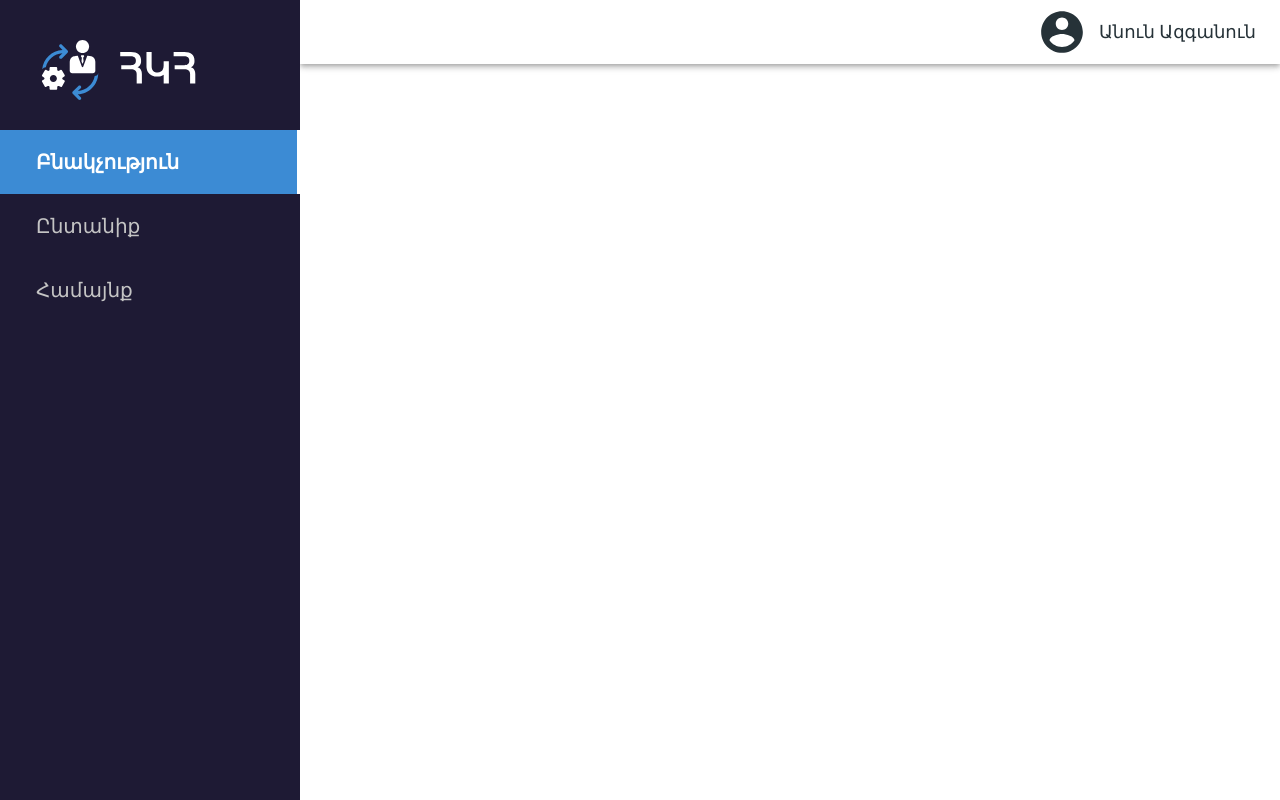
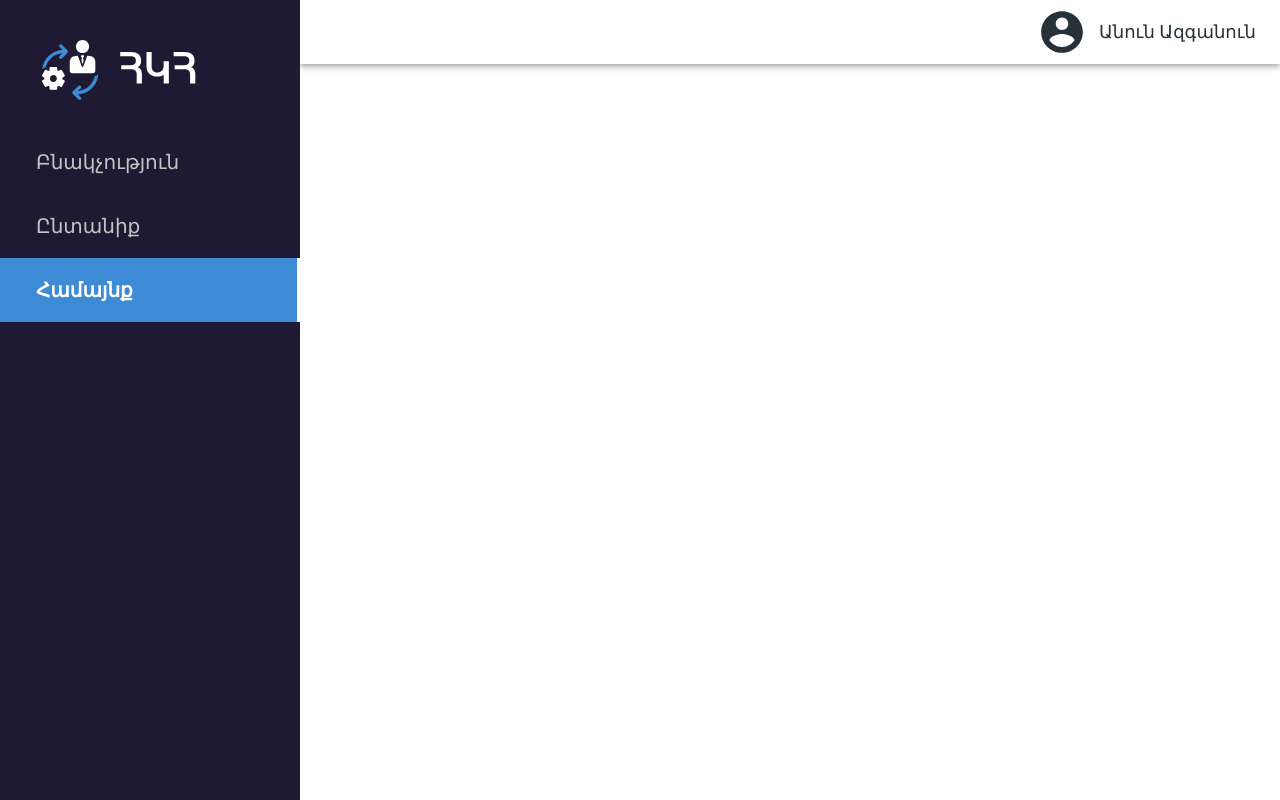
Before and after one commit to gov-artsakh-am/mmip, a React app in the folder frontend/: page /community in a window 1280 px wide. Built offline with nearby package versions, Linux system fonts and the light colour scheme.

Commit message:
fix(frontend): router can not get, refactor

```diff
--- a/frontend/src/App.js
+++ b/frontend/src/App.js
@@ -1,40 +1,41 @@
-import { AppBar, Toolbar, useMediaQuery } from "@material-ui/core";
-import React, { useState } from "react";
-import { Route, Switch } from "react-router";
+import { AppBar, Toolbar, useMediaQuery } from '@material-ui/core';
+import React, { useState } from 'react';
+import { Redirect, Route, Switch } from 'react-router';
 
-import "./App.css";
-import AppSidebar from "./components/AppSidebar/AppSidebar";
-import Auth from "./pages/Auth/Auth";
-import AppBarMenu from "./components/AppBarMenu/AppBarMenu";
-import AppDrawer from "./components/AppDrawer/AppDrawer";
+import './App.css';
+import AppSidebar from './components/AppSidebar/AppSidebar';
+import Auth from './pages/Auth/Auth';
+import AppBarMenu from './components/AppBarMenu/AppBarMenu';
+import AppDrawer from './components/AppDrawer/AppDrawer';
 
 const App = () => {
   const [selectedItem, setSelectedItem] = useState(0);
-  const sm = useMediaQuery("(max-width: 600px)", { noSsr: true });
+  const sm = useMediaQuery('(max-width: 600px)', { noSsr: true });
 
   const routes = (
     <Switch>
       <Route path="/" component={Auth} />
+      <Redirect to="/" />
     </Switch>
   );
 
   return (
     <div className="App">
-      <div className="leftMargin"></div>
+      <div className="leftMargin" />
       <div className="appContent">
         <AppBar position="static" color="transparent">
           <Toolbar>
             {sm && <AppDrawer />}
-            <div style={{ flexGrow: 1 }}></div>
+            <div style={{ flexGrow: 1 }} />
             <AppBarMenu />
           </Toolbar>
           {!sm && (
             <AppSidebar
               selectedItem={selectedItem}
               onChange={(newItem) => {
-                console.log("on hcange called");
                 setSelectedItem(newItem);
               }}
+              onSelect={() => {}}
             />
           )}
         </AppBar>
--- a/frontend/src/components/AppDrawer/AppDrawer.js
+++ b/frontend/src/components/AppDrawer/AppDrawer.js
@@ -1,31 +1,31 @@
-import { Button, Drawer, IconButton } from "@material-ui/core";
-import { Menu } from "@material-ui/icons";
+import { Drawer, IconButton } from '@material-ui/core';
+import { Menu } from '@material-ui/icons';
 
-import React, { useState } from "react";
-import AppSidebar from "../AppSidebar/AppSidebar";
+import React, { useState } from 'react';
+import AppSidebar from '../AppSidebar/AppSidebar';
 
 const AppDrawer = () => {
   const [open, setOpen] = useState(null);
 
-  const toggleDrawer = (open) => (event) => {
+  const toggleDrawer = (isOpen) => (event) => {
     if (
-      event.type === "keydown" &&
-      (event.key === "Tab" || event.key === "Shift")
+      event.type === 'keydown'
+      && (event.key === 'Tab' || event.key === 'Shift')
     ) {
       return;
     }
-    setOpen(open);
+    setOpen(isOpen);
   };
 
   return (
-    <React.Fragment>
+    <>
       <IconButton onClick={toggleDrawer(true)}>
         <Menu fontSize="large" />
       </IconButton>
-      <Drawer anchor={"left"} open={!!open} onClose={toggleDrawer(false)}>
-        <AppSidebar />
+      <Drawer anchor="left" open={!!open} onClose={toggleDrawer(false)}>
+        <AppSidebar onSelect={() => setOpen(false)} />
       </Drawer>
-    </React.Fragment>
+    </>
   );
 };
 
--- a/frontend/src/components/AppSidebar/AppSidebar.js
+++ b/frontend/src/components/AppSidebar/AppSidebar.js
@@ -1,23 +1,42 @@
-import React from "react";
-import "./AppSidebar.css";
-import appLogoSvg from "../../assets/vectors/appLogo.svg";
-import SidebarMenuItem from "./SidebarMenuItem";
+import React from 'react';
+import './AppSidebar.css';
+import { useHistory, useLocation } from 'react-router';
+import appLogoSvg from '../../assets/vectors/appLogo.svg';
+import SidebarMenuItem from './SidebarMenuItem';
 
-const AppSidebar = ({ selectedItem, onChange }) => {
-  const items = menuItems.map((itemName, index) => (
+const menuItems = {
+  '/population': 'Բնակչություն',
+  '/family': 'Ընտանիք',
+  '/community': 'Համայնք',
+};
+
+const AppSidebar = ({ onSelect = () => {} }) => {
+  const history = useHistory();
+  const location = useLocation();
+
+  const items = Object.keys(menuItems).map((key, index) => (
     <SidebarMenuItem
-      key={index}
-      selected={selectedItem === index}
-      onClick={() => onChange(index)}
+      key={key}
+      selected={key === location.pathname}
+      onClick={() => {
+        history.push(`${key}`);
+        onSelect();
+      }}
+      tabIndex={index}
     >
-      {itemName}
+      {menuItems[key]}
     </SidebarMenuItem>
   ));
 
   return (
     <>
       <div className="AppSidebar">
-        <img src={appLogoSvg} className="sidebarLogo" height={60} />
+        <img
+          src={appLogoSvg}
+          className="sidebarLogo"
+          height={60}
+          alt="sidebarLogo"
+        />
         {items}
       </div>
     </>
@@ -25,5 +44,3 @@ const AppSidebar = ({ selectedItem, onChange }) => {
 };
 
 export default AppSidebar;
-
-const menuItems = ["Բնակչություն", "Ընտանիք", "Համայնք"];
--- a/frontend/src/components/AppSidebar/SidebarMenuItem.js
+++ b/frontend/src/components/AppSidebar/SidebarMenuItem.js
@@ -1,25 +1,32 @@
-import React from "react";
-import { Typography } from "@material-ui/core";
-import "./AppSidebar.css";
+import React from 'react';
+import { Typography } from '@material-ui/core';
+import './AppSidebar.css';
 
 const SidebarMenuItem = ({
   children,
   selected = false,
   onClick = () => {},
+  tabIndex = 0,
 }) => {
-  const classes = ["sidebarMenuItem"];
-  const textClasses = ["sidebarMenuItemText"];
+  const classes = ['sidebarMenuItem'];
+  const textClasses = ['sidebarMenuItemText'];
 
   if (selected) {
-    classes.push("sidebarMenuItemSelected");
-    textClasses.push("sidebarMenuItemSelectedText");
+    classes.push('sidebarMenuItemSelected');
+    textClasses.push('sidebarMenuItemSelectedText');
   }
 
-  const className = classes.join(" ");
-  const textClassname = textClasses.join(" ");
+  const className = classes.join(' ');
+  const textClassname = textClasses.join(' ');
 
   return (
-    <div className={className} onClick={onClick}>
+    <div
+      className={className}
+      onClick={onClick}
+      onKeyDown={onClick}
+      tabIndex={tabIndex}
+      role="button"
+    >
       <Typography className={textClassname} variant="buttonText">
         {children}
       </Typography>
--- a/frontend/src/components/SidebarContent.js
+++ b/frontend/src/components/SidebarContent.js
@@ -1,5 +1,5 @@
-import React from "react";
+import React from 'react';
 
-const SidebarContent = () => {};
+const SidebarContent = () => <div />;
 
 export default SidebarContent;
--- a/frontend/src/pages/Auth/Auth.js
+++ b/frontend/src/pages/Auth/Auth.js
@@ -1,9 +1,7 @@
-import React from "react";
+import React from 'react';
 
-import "./Auth.css";
+import './Auth.css';
 
-const Auth = () => {
-  return <div className="Auth"></div>;
-};
+const Auth = () => <div className="Auth" />;
 
 export default Auth;
--- a/frontend/webpack.config.js
+++ b/frontend/webpack.config.js
@@ -39,6 +39,7 @@ module.exports = {
   },
   devServer: {
     contentBase: path.resolve(__dirname, './public'),
+    historyApiFallback: true,
     port: 3000,
   },
 };
```
Also changed, not shown: frontend/src/components/AppBarMenu/AppBarMenu.js (+6 -8 lines), frontend/.eslintrc.js.
